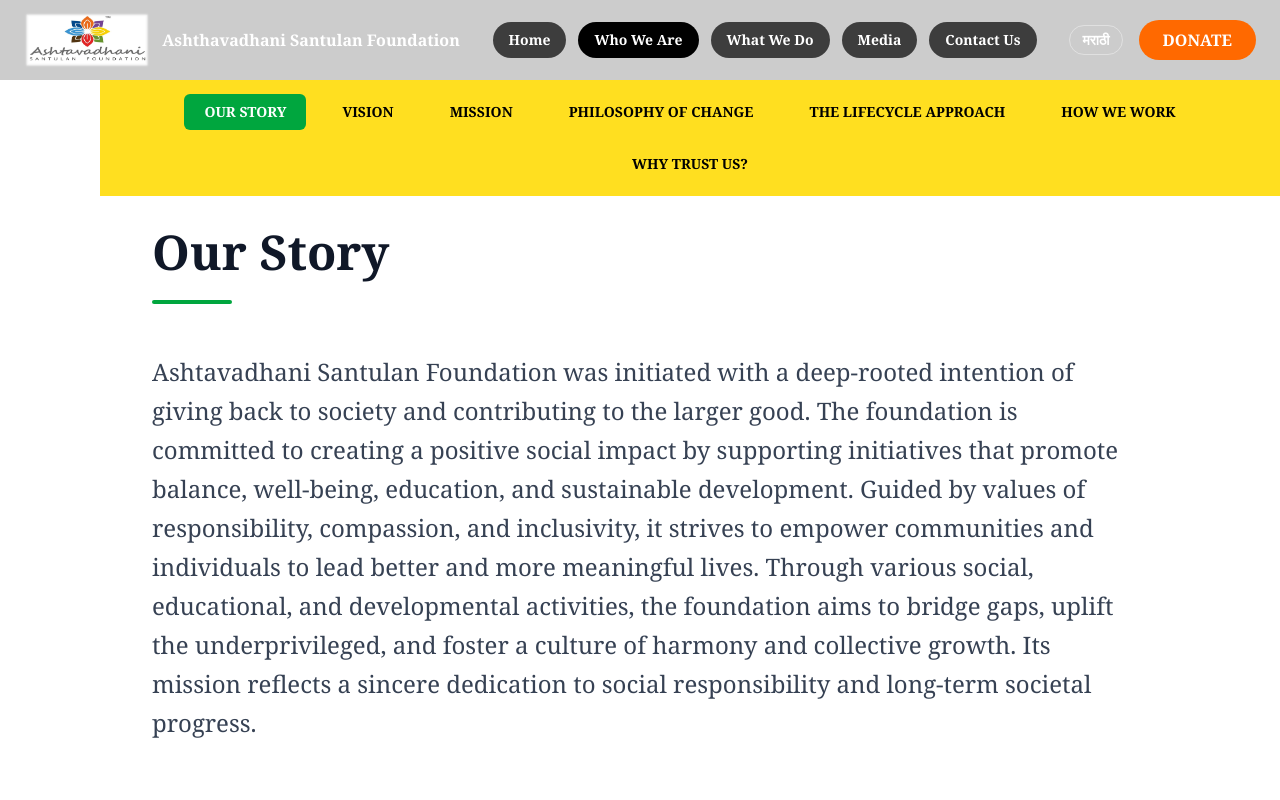
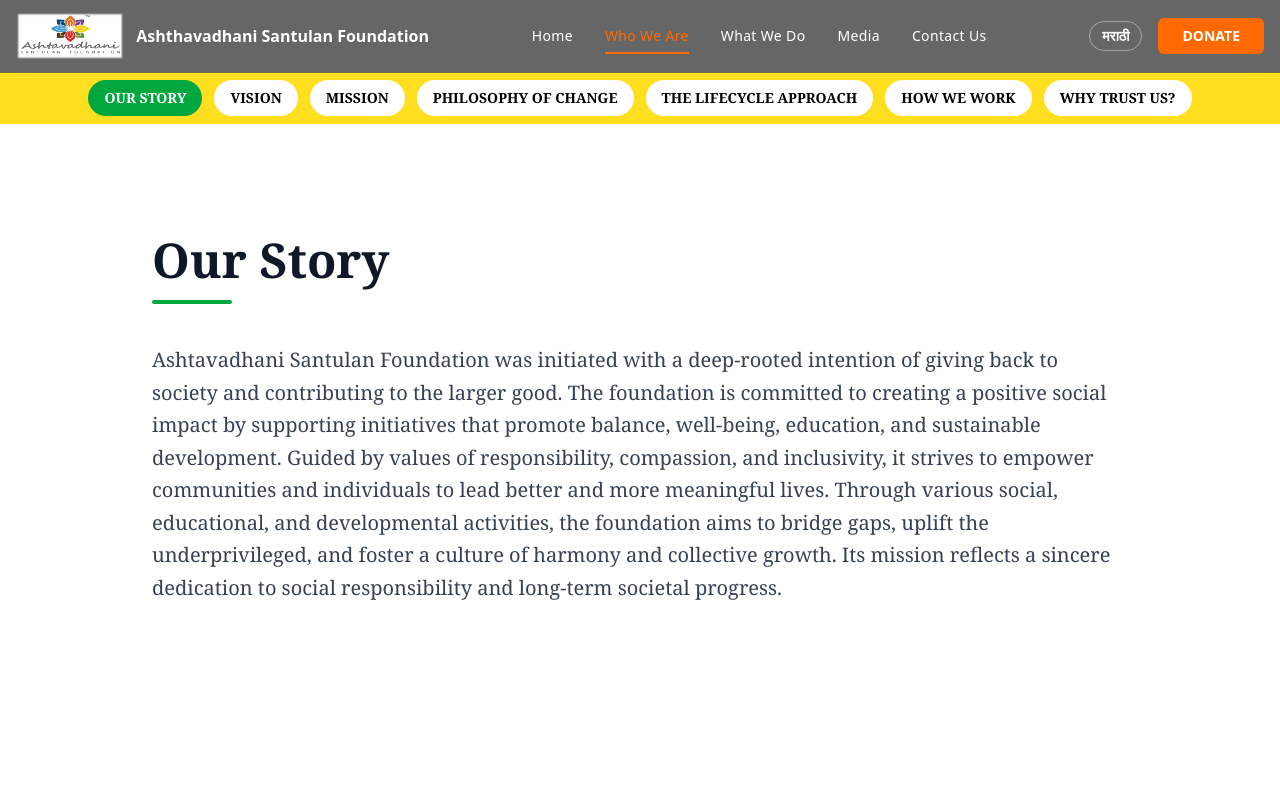
Before and after one commit to digitalpptmarketing-cmd/ashthawadhani, a React (Vite) app: page /about in a window 1280 px wide. Shown: the top 800 px of the page. Built offline with nearby package versions, Linux system fonts and the light colour scheme.

Commit message:
Cleanup GitHub Pages config for Vercel 4

```diff
--- a/src/components/Navbar.jsx
+++ b/src/components/Navbar.jsx
@@ -1,71 +1,122 @@
-import React from "react";
+import React, { useState } from "react";
 import { Link, NavLink } from "react-router-dom";
 import { useTranslation } from "react-i18next";
+import { Menu, X } from "lucide-react";
 import LanguageToggle from "./LanguageToggle";
 
 const Navbar = () => {
     const { t } = useTranslation();
+    const [open, setOpen] = useState(false);
 
-    const navItemClass = ({ isActive }) =>
-        `px-4 py-2 rounded-full text-sm font-semibold transition
+    const desktopLink = ({ isActive }) =>
+        `relative text-sm font-medium tracking-wide transition
          ${isActive
-            ? "bg-black text-white"
-            : "bg-black/70 text-white hover:bg-black"
+            ? "text-orange-500 after:absolute after:-bottom-2 after:left-0 after:w-full after:h-[2px] after:bg-orange-500"
+            : "text-white hover:text-orange-400"
          }`;
 
+    const mobileLink = ({ isActive }) =>
+        `block px-4 py-4 text-lg font-medium
+         ${isActive ? "text-orange-400" : "text-white hover:text-orange-400"}`;
+
     return (
-        <nav className="w-full fixed top-0 left-0 z-50 backdrop-blur-md bg-black/20 font-serif">
-            <div className="max-w-[1300px] mx-auto flex items-center justify-between px-6 py-3">
+        <header className="fixed top-0 left-0 w-full z-50">
+
+            {/* TOP BAR */}
+            <div className="bg-black/60 backdrop-blur-md border-b border-white/10">
+                <div className="max-w-[1300px] mx-auto flex items-center justify-between px-4 py-3">
 
                     {/* LOGO */}
                     <Link to="/" className="flex items-center gap-3">
                         <img
                             src="/Asflogo.png"
-                        alt="Ashthvadhani Santulan Foundation"
-                        className="h-14 w-auto"
+                            alt="Ashtavadhani Santulan Foundation"
+                            className="h-12 w-auto"
                         />
-                    <p className="font-bold text-white text-sm md:text-base">
+                        <span className="text-white font-semibold text-sm md:text-base">
                             {t("foundation_name")}
-                    </p>
+                        </span>
                     </Link>
 
-                {/* NAV LINKS */}
-                <div className="hidden md:flex items-center gap-3">
-                    <NavLink to="/" className={navItemClass}>
+                    {/* DESKTOP NAV */}
+                    <nav className="hidden md:flex items-center gap-8">
+                        <NavLink to="/" className={desktopLink}>{t("nav.home")}</NavLink>
+                        <NavLink to="/about" className={desktopLink}>{t("nav.about")}</NavLink>
+                        <NavLink to="/ourwork" className={desktopLink}>{t("nav.work")}</NavLink>
+                        <NavLink to="/gallery" className={desktopLink}>{t("nav.media")}</NavLink>
+                        <NavLink to="/contact" className={desktopLink}>{t("nav.contact")}</NavLink>
+                    </nav>
+
+                    {/* RIGHT ACTIONS */}
+                    <div className="flex items-center gap-4">
+                        <LanguageToggle />
+
+                        <Link
+                            to="/donate"
+                            className="hidden md:inline-block px-6 py-2
+                                       bg-orange-500 text-white font-semibold text-sm
+                                       rounded-md hover:bg-orange-600 transition"
+                        >
+                            {t("nav.donate")}
+                        </Link>
+
+                        {/* MOBILE MENU BUTTON */}
+                        <button
+                            className="md:hidden text-white"
+                            onClick={() => setOpen(true)}
+                        >
+                            <Menu size={26} />
+                        </button>
+                    </div>
+                </div>
+            </div>
+
+            {/* MOBILE DRAWER */}
+            {open && (
+                <div className="fixed inset-0 bg-black z-50 md:hidden">
+
+                    {/* HEADER */}
+                    <div className="flex justify-between items-center px-4 py-4 border-b border-white/20">
+                        <span className="text-white font-semibold">Menu</span>
+                        <button onClick={() => setOpen(false)} className="text-white">
+                            <X size={26} />
+                        </button>
+                    </div>
+
+                    {/* LINKS */}
+                    <div className="flex flex-col py-4">
+                        <NavLink to="/" onClick={() => setOpen(false)} className={mobileLink}>
                             {t("nav.home")}
                         </NavLink>
-                    <NavLink to="/about" className={navItemClass}>
+                        <NavLink to="/about" onClick={() => setOpen(false)} className={mobileLink}>
                             {t("nav.about")}
                         </NavLink>
-                    <NavLink to="/ourwork" className={navItemClass}>
+                        <NavLink to="/ourwork" onClick={() => setOpen(false)} className={mobileLink}>
                             {t("nav.work")}
                         </NavLink>
-                    <NavLink to="/gallery" className={navItemClass}>
+                        <NavLink to="/gallery" onClick={() => setOpen(false)} className={mobileLink}>
                             {t("nav.media")}
                         </NavLink>
-                    <NavLink to="/contact" className={navItemClass}>
+                        <NavLink to="/contact" onClick={() => setOpen(false)} className={mobileLink}>
                             {t("nav.contact")}
                         </NavLink>
                     </div>
 
-                {/* RIGHT ACTIONS */}
-                <div className="flex items-center gap-4">
-
-                    {/* LANGUAGE TOGGLE */}
-                    <LanguageToggle />
-
                     {/* DONATE */}
+                    <div className="mt-auto px-4 py-4 border-t border-white/20">
                         <Link
                             to="/donate"
-                        className="px-6 py-2 rounded-full bg-orange-500 text-white font-bold
+                            onClick={() => setOpen(false)}
+                            className="block text-center py-3 rounded-lg
+                                       bg-orange-500 text-white font-bold text-lg
                                        hover:bg-orange-600 transition"
                         >
                             {t("nav.donate")}
                         </Link>
                     </div>
-
                 </div>
-        </nav>
+            )}
+        </header>
     );
 };
 
--- a/src/pages/About.jsx
+++ b/src/pages/About.jsx
@@ -1,7 +1,7 @@
 import React, { useEffect, useState } from "react";
 import { useTranslation } from "react-i18next";
 
-
+/* ---------------- MENU BAR ---------------- */
 const MenuBar = ({ active }) => {
   const { t } = useTranslation();
 
@@ -12,21 +12,22 @@
     { label: t("about.menu.philosophy"), id: "philosophy" },
     { label: t("about.menu.lifecycle"), id: "lifecycle" },
     { label: t("about.menu.how"), id: "how" },
-    { label: t("about.menu.trust"), id: "trust" }
+    { label: t("about.menu.trust"), id: "trust" },
   ];
 
   return (
-    <div className="w-fit bg-yellow-300 sticky top-[80px] z-40  ml-[100px]  p-[2px]">
-      <div className="max-w-7xl justify-center flex  gap-4 flex-wrap py-3 ">
+    <div className="sticky top-[72px] z-40 bg-yellow-300">
+      <div className="max-w-7xl mx-auto px-4 py-2 overflow-x-auto">
+        <div className="flex gap-3 w-max md:w-full md:justify-center">
           {items.map((item) => (
             <a
               key={item.id}
               href={`#${item.id}`}
-            className={`px-5 py-2 text-sm font-semibold uppercase rounded-md transition
+              className={`px-4 py-2 text-xs md:text-sm font-semibold uppercase rounded-full transition whitespace-nowrap
                 ${
                   active === item.id
                     ? "bg-green-600 text-white"
-                  : "text-black hover:bg-green-200"
+                    : "bg-white text-black hover:bg-green-200"
                 }`}
             >
               {item.label}
@@ -34,32 +35,33 @@
           ))}
         </div>
       </div>
+    </div>
   );
 };
 
-
+/* ---------------- SECTION ---------------- */
 const Section = ({ id, title, content }) => (
   <section
     id={id}
-    className="max-w-5xl mx-auto px-6 py-28 scroll-mt-[160px] text-center"
+    className="max-w-5xl mx-auto px-4 md:px-6 py-20 md:py-28 scroll-mt-[140px]"
   >
-    <div className="mb-12 ">
-      <h2 className="text-4xl text-left md:text-5xl font-bold text-gray-900 font-serif">
+    <div className="mb-10 text-center md:text-left">
+      <h2 className="text-3xl md:text-5xl font-bold text-gray-900 font-serif">
         {title}
       </h2>
 
-      <div className="mt-6 flex ">
+      <div className="mt-4 flex justify-center md:justify-start">
         <span className="w-20 h-1 bg-green-600 rounded-full"></span>
       </div>
     </div>
 
-    <p className="text-gray-700 text-left text-2xl leading-relaxed">
+    <p className="text-gray-700 text-base md:text-xl leading-relaxed text-center md:text-left">
       {content}
     </p>
   </section>
 );
 
-
+/* ---------------- MAIN PAGE ---------------- */
 export default function About() {
   const { t } = useTranslation();
   const [active, setActive] = useState("story");
@@ -77,7 +79,7 @@
       },
       {
         root: null,
-        threshold: 0.6
+        threshold: 0.5,
       }
     );
 
@@ -87,9 +89,7 @@
   }, []);
 
   return (
-    <div className=" bg-white scroll-smooth font-serif ">
-
-
+    <div className="bg-white font-serif scroll-smooth pt-[72px]">
       <MenuBar active={active} />
 
       <Section
@@ -133,7 +133,6 @@
         title={t("about.trust.title")}
         content={t("about.trust.content")}
       />
-
     </div>
   );
 }
```
Also changed, not shown: package.json (+5 -4 lines). Lines whose indentation alone changed are shown as unchanged.
